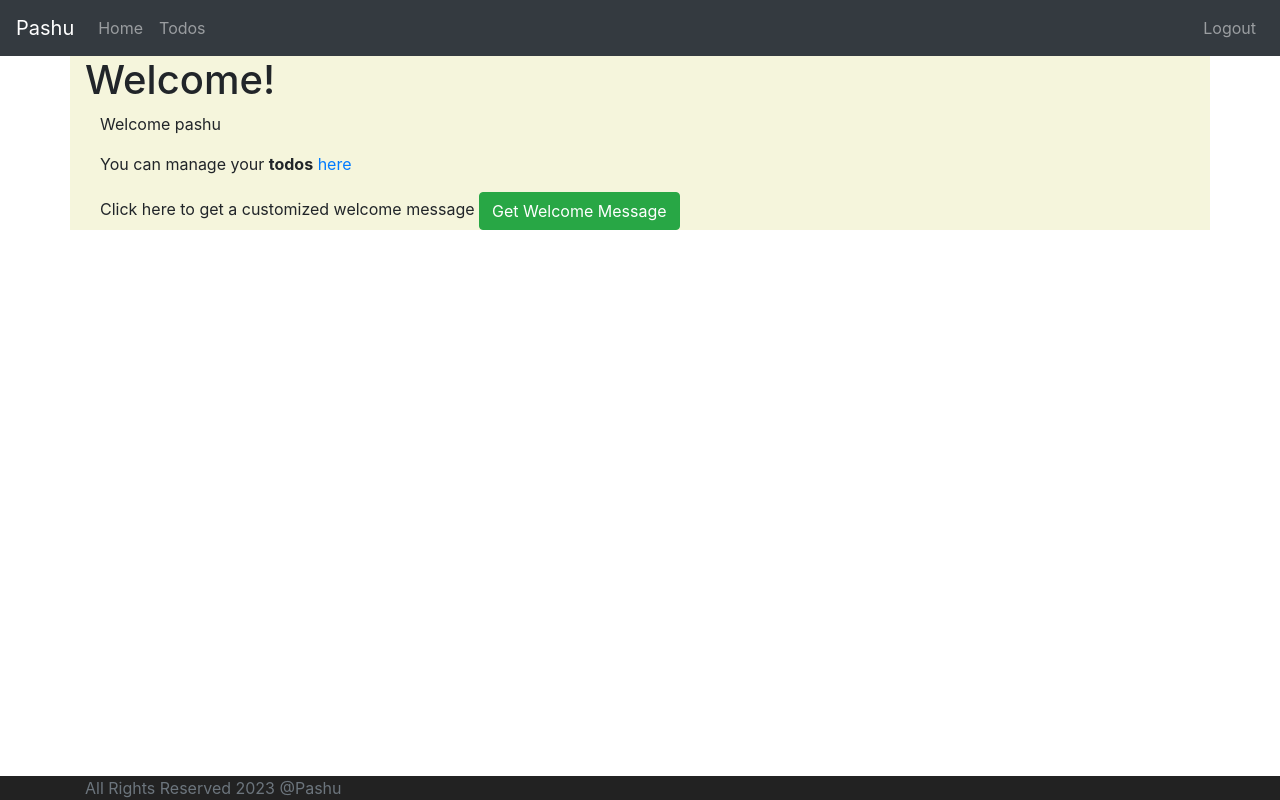
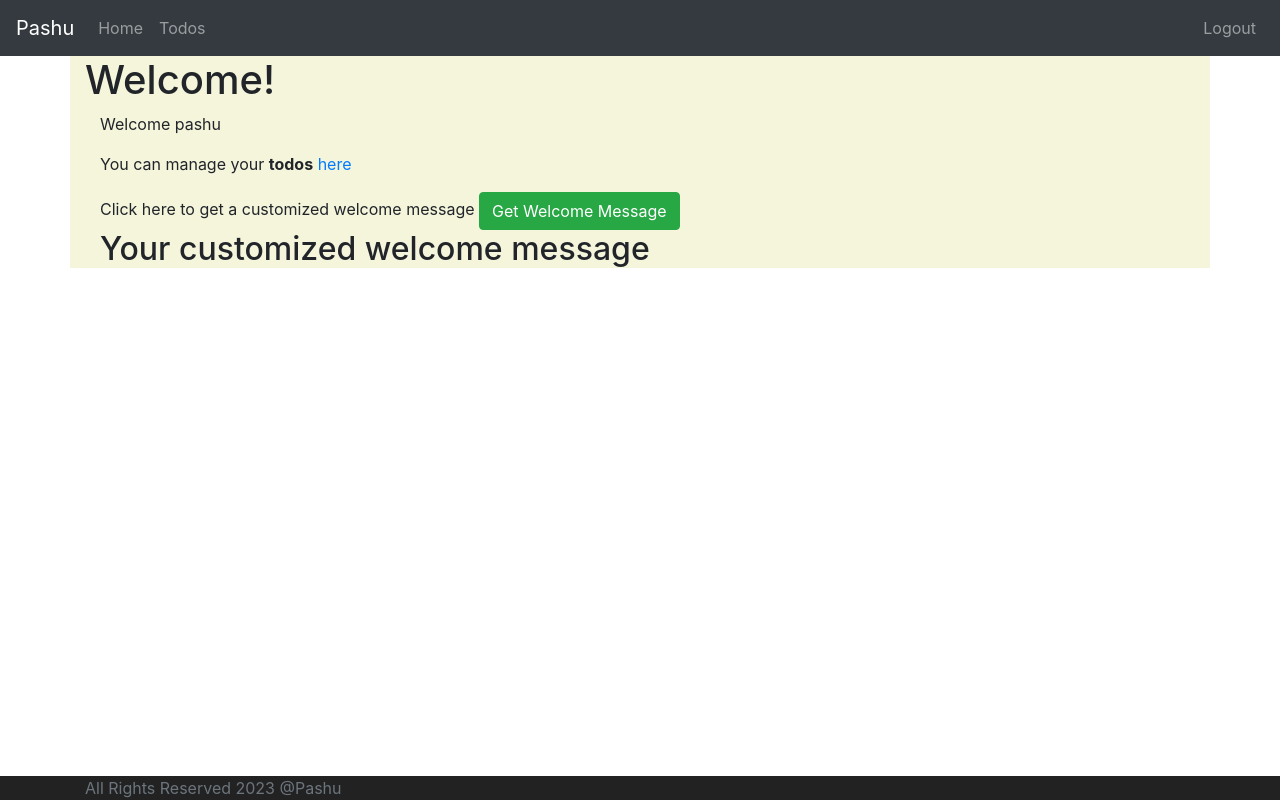
Before and after one commit to RodrigoAlexisCJ/Angular, an Angular app in the folder Angular/Login/login/: page /welcome/pashu in a window 1280 px wide. Built offline with nearby package versions, Linux system fonts and the light colour scheme; sample sign-in values are in the browser's storage.

Commit message:
angular and rest connected

```diff
--- a/Angular/Login/login/src/app/service/data/welcome-data.service.ts
+++ b/Angular/Login/login/src/app/service/data/welcome-data.service.ts
@@ -1,5 +1,10 @@
 import { Injectable } from '@angular/core';
 import { HttpClient } from '@angular/common/http';
+
+export class HelloWorldBean{
+  constructor(public message:string){}
+}
+
 
 @Injectable({
   providedIn: 'root'
@@ -10,8 +15,8 @@ export class WelcomeDataService {
   //constructor(){}
 
   executeHelloWorldBeanService(){
-    //return this.http.get('http://localhost:8080/hello-world-bean');
-    return this.http.get('http://localhost:8080/hello');
+    return this.http.get<HelloWorldBean>('http://localhost:8080/hello-world-bean');
+    //return this.http.get('http://localhost:8080/hello');
     //console.log("Execute Hello World Bean Service");
   }
 }
--- a/Angular/Login/login/src/app/welcome/welcome.component.html
+++ b/Angular/Login/login/src/app/welcome/welcome.component.html
@@ -7,3 +7,8 @@
     Click here to get a customized welcome message
     <button (click)="getWelcomeMessage()" class="btn btn-success">Get Welcome Message</button>
 </div>
+
+<div class="container">
+    <h2>Your customized welcome message</h2>
+    {{welcomeMessageFrom}}
+</div>
--- a/Angular/Login/login/src/app/welcome/welcome.component.ts
+++ b/Angular/Login/login/src/app/welcome/welcome.component.ts
@@ -10,6 +10,7 @@ import { WelcomeDataService } from '../service/data/welcome-data.service';
 export class WelcomeComponent implements OnInit{
   message= "Some welcome message"
   name=''
+  welcomeMessageFrom=''
   //ActivatedRoute
   constructor(private route:ActivatedRoute, private welcomeData:WelcomeDataService){
 
@@ -23,7 +24,16 @@ export class WelcomeComponent implements OnInit{
   }
   getWelcomeMessage(){
     console.log(this.welcomeData.executeHelloWorldBeanService());
+    this.welcomeData.executeHelloWorldBeanService().subscribe(
+      response=> this.handleSuccessfulResponse(response));
+      console.log('last line of getWelcomeMessage')
     //this.welcomeData.executeHelloWorldBeanService();
   }
 
+  handleSuccessfulResponse(response: any){
+    console.log(response);
+    console.log(response.message);
+    this.welcomeMessageFrom=response.message;
+  }
+
 }
```
Also changed, not shown: 1 other file (tests, documents, lock files or other folders).
